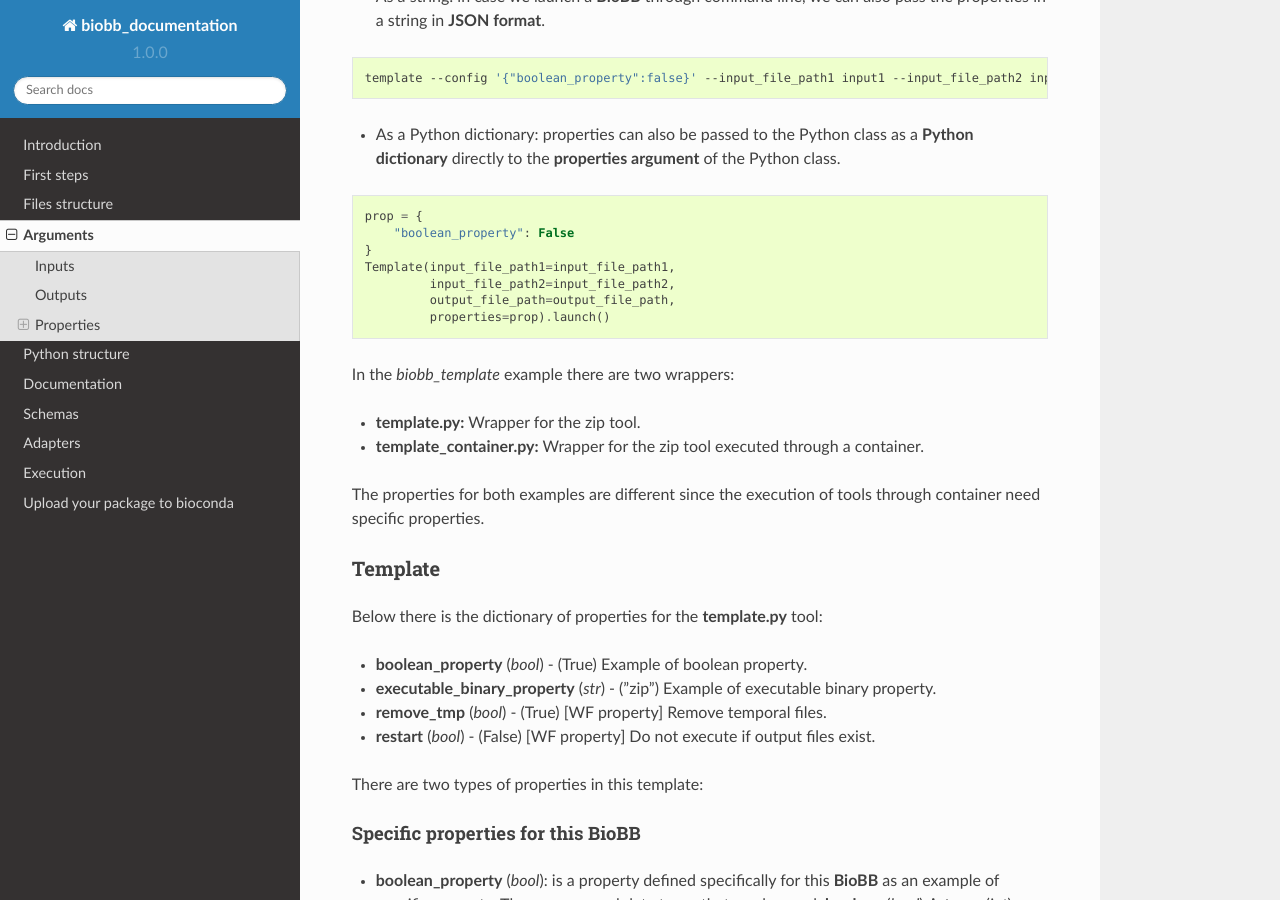
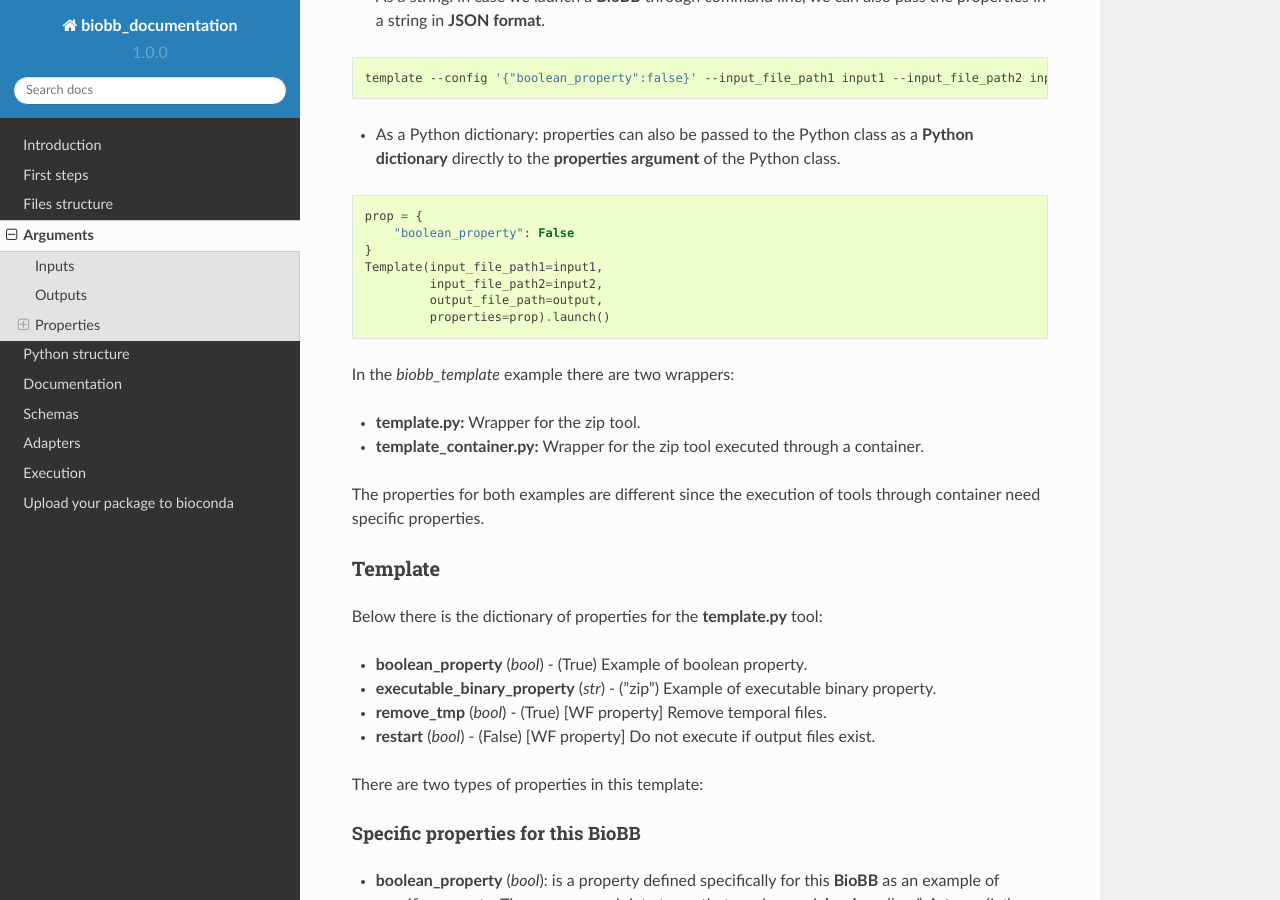
Before and after one commit to bioexcel/biobb_documentation, a Sphinx documentation site: the page built from biobb_documentation/docs/source/arguments.md, in a window 1280 px wide and 900 px high, scrolled down 1106 px. Built offline with Sphinx 7.4.7 and the Read the Docs theme 2.0.0, drawn with Linux system fonts in a browser that asks for light colours.

Commit message:
Arguments fixes

````diff
--- a/biobb_documentation/docs/source/arguments.md
+++ b/biobb_documentation/docs/source/arguments.md
@@ -45,9 +45,9 @@ template --config '{"boolean_property":false}' --input_file_path1 input1 --input
 prop = {
     "boolean_property": False
 }
-Template(input_file_path1=input_file_path1,
-         input_file_path2=input_file_path2,
-         output_file_path=output_file_path,
+Template(input_file_path1=input1,
+         input_file_path2=input2,
+         output_file_path=output,
          properties=prop).launch()
 ```
 
````
Also changed, not shown: other parts of biobb_documentation/docs/source/arguments.md (+2 -2 lines), biobb_documentation/docs/jupyter/arguments.ipynb.
